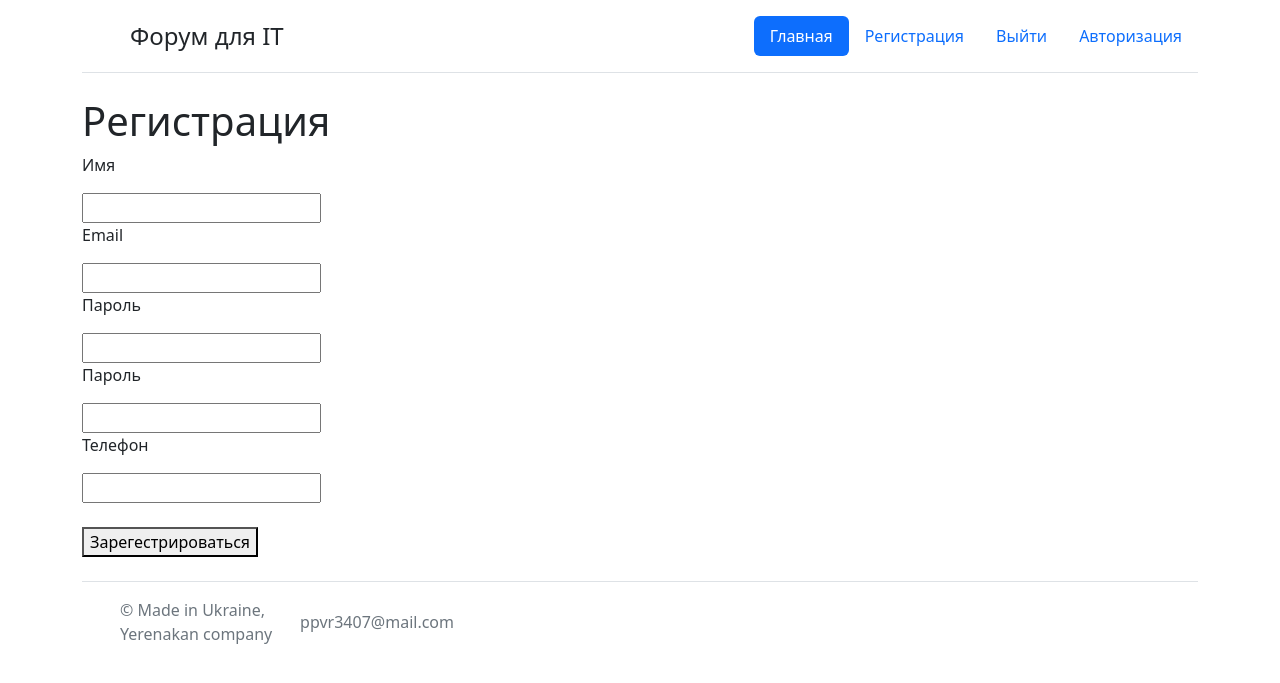
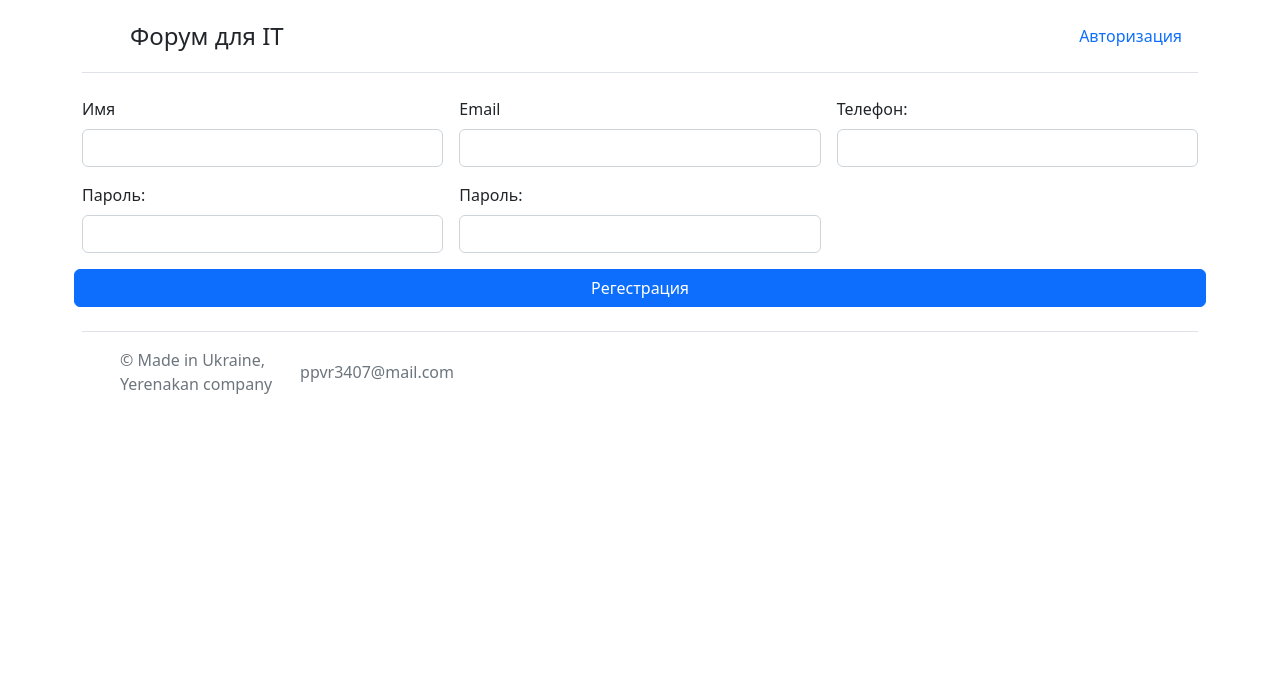
Before and after one commit to Pavel1515/Flask, a Flask app: page /registr in a window 1280 px wide. Shown: the top 683 px of the page. Run offline with Flask 2, Linux system fonts and the light colour scheme.

Commit message:
Поделал дизайн

```diff
--- a/packages/templates/base.html
+++ b/packages/templates/base.html
@@ -6,22 +6,6 @@
     <link rel="stylesheet" href="https://cdn.jsdelivr.net/npm/bootstrap@5.2.0-beta1/dist/css/bootstrap.min.css">
     <link rel="stylesheet" type="text/css" href="{{ url_for( 'static', filename='css/style.css', v=1)}}">
 <body>
-    <div class="container">
-        <header class="d-flex flex-wrap justify-content-center py-3 mb-4 border-bottom">
-          <a href="/" class="d-flex align-items-center mb-3 mb-md-0 me-md-auto text-dark text-decoration-none">
-            <svg class="bi me-2" width="40" height="32"><use xlink:href="#bootstrap"></use></svg>
-            <span class="fs-4">Форум для IT</span>
-          </a>
-
-          <ul class="nav nav-pills">
-            <li class="nav-item"><a href="/" class="nav-link active" aria-current="page">Главная</a></li>
-            <li class="nav-item"><a href="/registr" class="nav-link">Регистрация</a></li>
-            <li class="nav-item"><a href="/logaut" class="nav-link">Выйти</a></li>
-            <li class="nav-item"><a href="/login" class="nav-link">Авторизация</a></li>
-          </ul>
-        </header>
-      </div>
-
 {% block body %}{% endblock %}
 
 <div class="container">
--- a/packages/templates/registr.html
+++ b/packages/templates/registr.html
@@ -1,7 +1,22 @@
 {% extends "base.html" %}
-{% block title %}Привет мир{% endblock %}
+{% block title %}Регестрация{% endblock %}
 {% block body %}
-{% with messages = get_flashed_messages() %}
+<div class="container">
+  <header class="d-flex flex-wrap justify-content-center py-3 mb-4 border-bottom">
+    <a href="/" class="d-flex align-items-center mb-3 mb-md-0 me-md-auto text-dark text-decoration-none">
+      <svg class="bi me-2" width="40" height="32"><use xlink:href="#bootstrap"></use></svg>
+      <span class="fs-4">Форум для IT</span>
+    </a>
+
+    <ul class="nav nav-pills">
+      <li class="nav-item"><a href="/login" class="nav-link">Авторизация</a></li>
+    </ul>
+  </header>
+</div>
+
+
+<div class="container">
+  {% with messages = get_flashed_messages() %}
   {% if messages %}
     <ul class=flashes>
     {% for message in messages %}
@@ -10,23 +25,35 @@
     </ul>
   {% endif %}
 {% endwith %}
-<div class="container">
-    <h1>Регистрация</h1>
-    <form method="post">
-      <p>Имя</p>
-      <input type="text" name="user_name" >
-      <p>Email</p>
-        <input type="email" name="login">
-      <p>Пароль</p>
-        <input type="password" name="password">
-      <p>Пароль</p>
-        <input type="password" name="password2">
-      <p>Телефон</p>
-        <input type="tel" name="tel" >
-        <br>
-        <br>
+<form class="row g-3 needs-validation" method="post">
+  <div class="col-md-4">
+    <label for="validationCustom01" class="form-label">Имя</label>
+    <input type="text" class="form-control" id="validationCustom01" name="user_name">
+    <div class="valid-feedback">
+      Все хорошо!
+    </div>
+  </div>
+  <div class="col-md-4">
+    <label for="validationCustom02" class="form-label">Email</label>
+    <input type="email" class="form-control" id="validationCustom02" name='login'>
+    <div class="valid-feedback">
+      Все хорошо!
+    </div>
+  </div>
+  <div class="col-md-4">
+    <label for="validationCustom05" class="form-label">Телефон:</label>
+    <input type="tel" name="tel" class="form-control" >
+  </div>
+  <div class="col-md-4">
+    <label for="validationCustom05" class="form-label">Пароль:</label>
+    <input type="password" name="password" class="form-control" >
+  </div>
+  <div class="col-md-4">
+    <label for="validationCustom05" class="form-label">Пароль:</label>
+    <input type="password" name="password2" class="form-control" >
+  </div>
+  <button class="btn btn-primary" type="submit">Регестрация</button>
+</div>
 
-        <button type="submit" value="Registr">Зарегестрироваться</button>
-    </form>
-  </div>
+
 {% endblock %}
```
Also changed, not shown: packages/templates/admin.html (+14 -0 lines), packages/templates/form.html (+22 -6 lines), packages/templates/index.html (+23 -7 lines), packages/templates/login.html (+14 -1 lines), packages/templates/open.html (+24 -3 lines), 1 other file.
